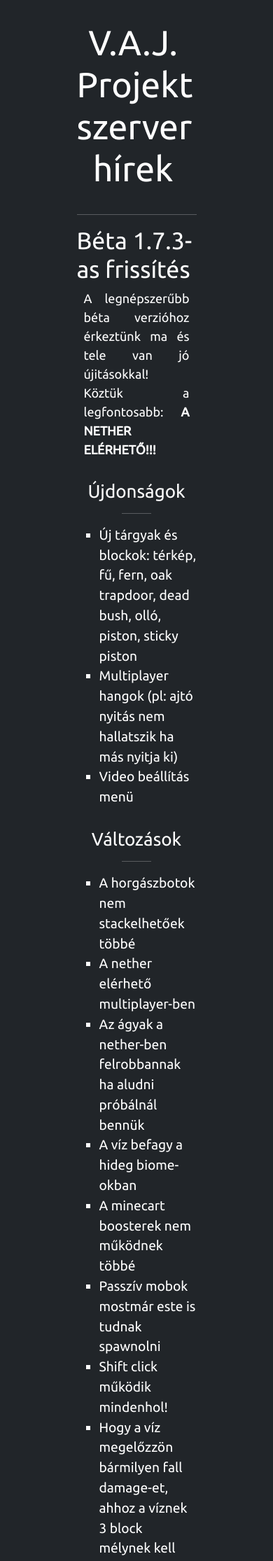
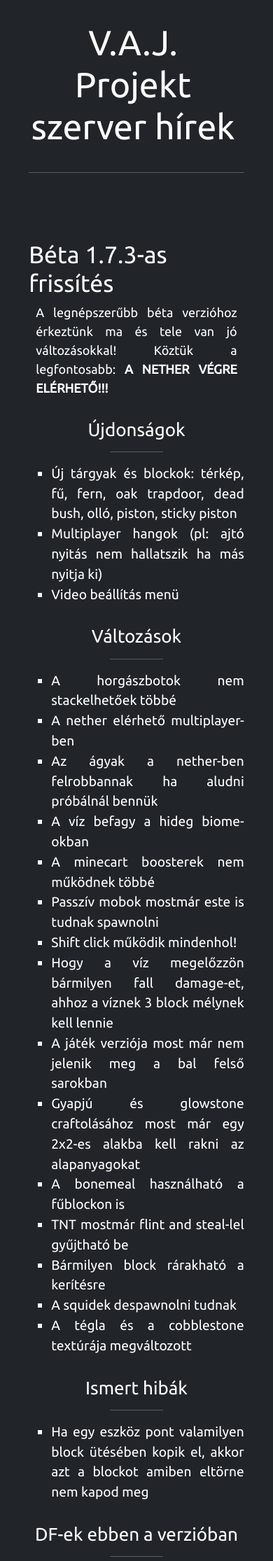
Before and after one commit to rewerze/rewerze.hu, a PHP site: page /vaj-updates/beta173.html in a window 390 px wide. Shown: the top 2230 px of the page at 70% size. Run offline with PHP 8.4, Linux system fonts and the light colour scheme.

Commit message:
mobile responsivity

```diff
--- a/assets/css/blog.css
+++ b/assets/css/blog.css
@@ -1,5 +1,9 @@
 .blog {
   width: 50%;
+}
+
+.cim {
+  margin-bottom: 6rem;
 }
 
 .blog h2 {
@@ -20,6 +24,7 @@ hr {
 .blog ul,
 p {
   font-size: larger;
+  text-align: justify;
 }
 
 li {
@@ -41,3 +46,9 @@ footer {
   font-size: 18px;
   text-align: justify;
 }
+
+@media screen and (max-width: 1100px) {
+  .blog {
+    width: 85%;
+  }
+}
--- a/vaj-updates/beta15.html
+++ b/vaj-updates/beta15.html
@@ -13,8 +13,10 @@
 
 <body>
     <div id="beta5" class="blog container">
-        <h1>V.A.J. Projekt szerver hírek</h1>
-        <hr class="container">
+        <div class="cim">
+            <h1>V.A.J. Projekt szerver hírek</h1>
+            <hr class="container">
+        </div>
 
         <h2>Béta 1.5-ös frissítés</h2>
         <p>Béta 1.3-ról most frissítünk béta 1.5-re (discord szavazás által), amiben rengeteg új content jött be!
--- a/vaj-updates/beta173.html
+++ b/vaj-updates/beta173.html
@@ -13,12 +13,14 @@
 
 <body>
     <div id="beta5" class="blog container">
-        <h1>V.A.J. Projekt szerver hírek</h1>
-        <hr class="container">
+        <div class="cim">
+            <h1>V.A.J. Projekt szerver hírek</h1>
+            <hr class="container">
+        </div>
 
         <h2>Béta 1.7.3-as frissítés</h2>
-        <p>A legnépszerűbb béta verzióhoz érkeztünk ma és tele van jó újitásokkal! Köztük a legfontosabb: <b>A NETHER
-                ELÉRHETŐ!!!</b></p>
+        <p>A legnépszerűbb béta verzióhoz érkeztünk ma és tele van jó változásokkal! Köztük a legfontosabb: <b>A NETHER
+                VÉGRE ELÉRHETŐ!!!</b></p>
 
         <h3>Újdonságok</h3>
         <hr class="container w-25">
@@ -49,8 +51,9 @@
         <h3>Ismert hibák</h3>
         <hr class="container w-25">
         <ul>
+            <li>Ha egy eszköz pont valamilyen block ütésében kopik el, akkor azt a blockot amiben eltörne nem kapod meg
+            </li>
         </ul>
-        <li>Jelenleg nem tudni egyről sem</li>
         <h3>DF-ek ebben a verzióban</h3>
         <hr class="container w-25">
         <ul>
--- a/vaj-updates/index.html
+++ b/vaj-updates/index.html
@@ -19,8 +19,9 @@
         <img src="/assets/images/beta_1.7.3.webp" class="card-img-top pt-3" alt="beta5.png">
         <div class="card-body">
           <h5 class="card-title">Béta 1.7.3-as frissítés</h5>
-          <p class="card-text">A legnépszerűbb béta verzióhoz érkeztünk ma és tele van jó újitásokkal! Köztük a
-            legfontosabb: <b>A NETHER ELÉRHETŐ!!!</b></p>
+          <p>A legnépszerűbb béta verzióhoz érkeztünk ma és tele van jó változásokkal! Köztük a legfontosabb: <b>A
+              NETHER
+              VÉGRE ELÉRHETŐ!!!</b></p>
           <a href="beta173.html" class="btn btn-primary">További infó</a>
         </div>
       </div>
```
